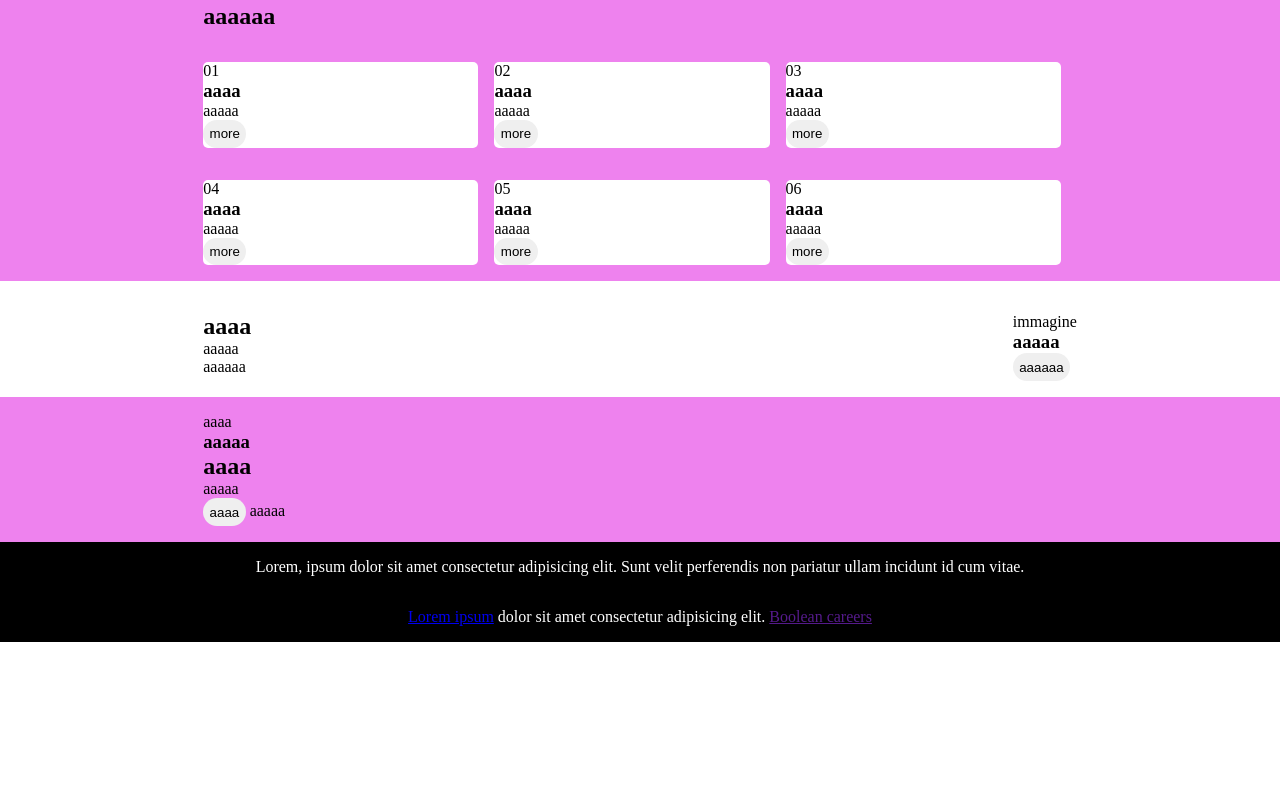
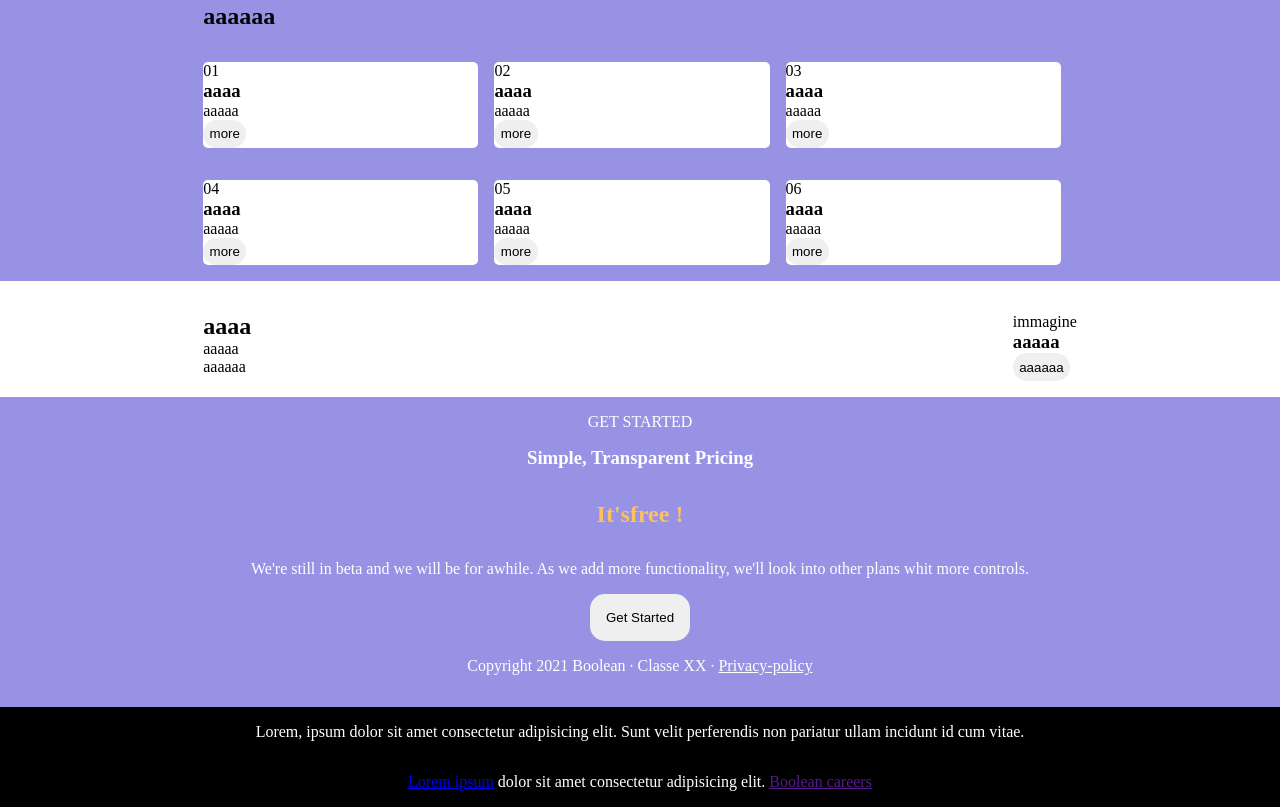
Before and after one commit to Al-Giovinetti/htmlcss-responsive-layout, a plain HTML site: page index.html in a window 1280 px wide. Shown: the part 672-1479 px from the top of the page. Before the commit the page ends 1314 px from the top, so only its background shows below. Drawn offline with Linux system fonts and the light colour scheme.

Commit message:
Section started - inseriti contenuti

```diff
--- a/css/style.css
+++ b/css/style.css
@@ -47,7 +47,7 @@ button{
 }
 
 .bg-violet{
-    background-color: violet;
+    background-color:#9792E4;
 }
 
 .bg-white{
@@ -69,7 +69,11 @@ button{
 }
 
 .color-violet{
-    color: violet;;
+    color:#9792E4;
+}
+
+.color-gold{
+    color:#FDC15F;
 }
 
 /* Header */
@@ -100,12 +104,22 @@ header i{
     font-size: 2rem;
 }
 
-/* Benefit */
+/*Sezione Benefit */
 .benefit .card-benefit>div{
     margin-top: 1rem ;
     border-radius: 5px;
 }
 
+/* Sezione Started */
+.started span:last-child{
+    display: block;
+}
+.started .container>*{
+    padding: 1rem;
+}
+.started a{
+    color: white;
+}
 /* Footer */
 Footer p{
     padding: 1rem;
--- a/index.html
+++ b/index.html
@@ -157,14 +157,14 @@
                 </div>
             </div>
        </section>
-       <section class="started bg-violet">
+       <section class="started bg-violet center-align color-white">
             <div class="container">
-                <span>aaaa</span>
-                <h3>aaaaa</h3>
-                <h2>aaaa</h2>
-                <p>aaaaa</p>
-                <button>aaaa</button>
-                <span>aaaaa</span>
+                <span>GET STARTED</span>
+                <h3>Simple, Transparent Pricing</h3>
+                <h2 class="color-gold">It'sfree &#33;</h2>
+                <p>We're still in beta and we will be for awhile. As we add more functionality, we'll look into other plans whit  more controls.</p>
+                <button>Get Started</button>
+                <span>Copyright 2021 Boolean &#8729; Classe XX &#8729; <a href="#">Privacy-policy</a></span>
             </div>
         </section>
     </main>
```
